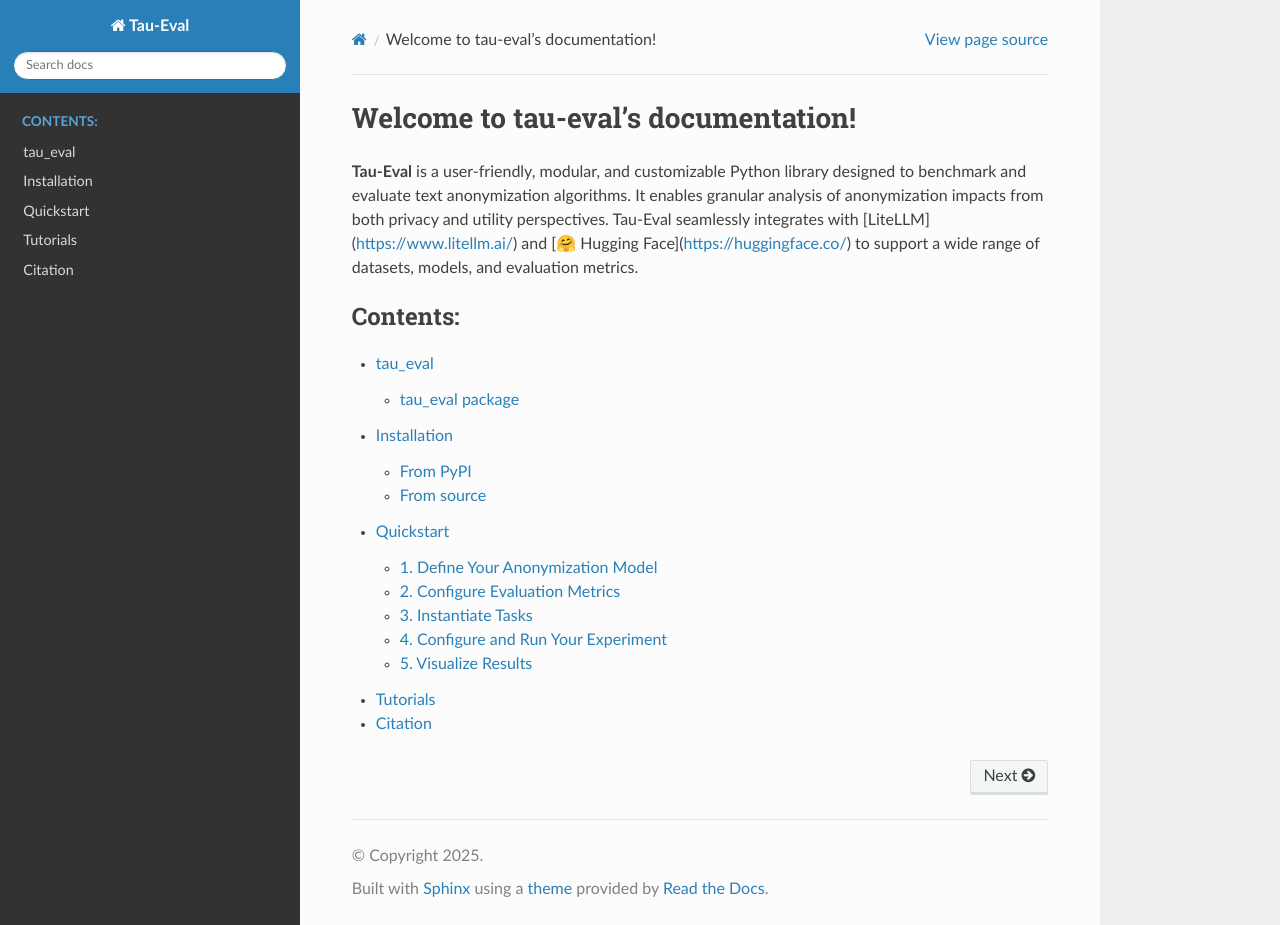
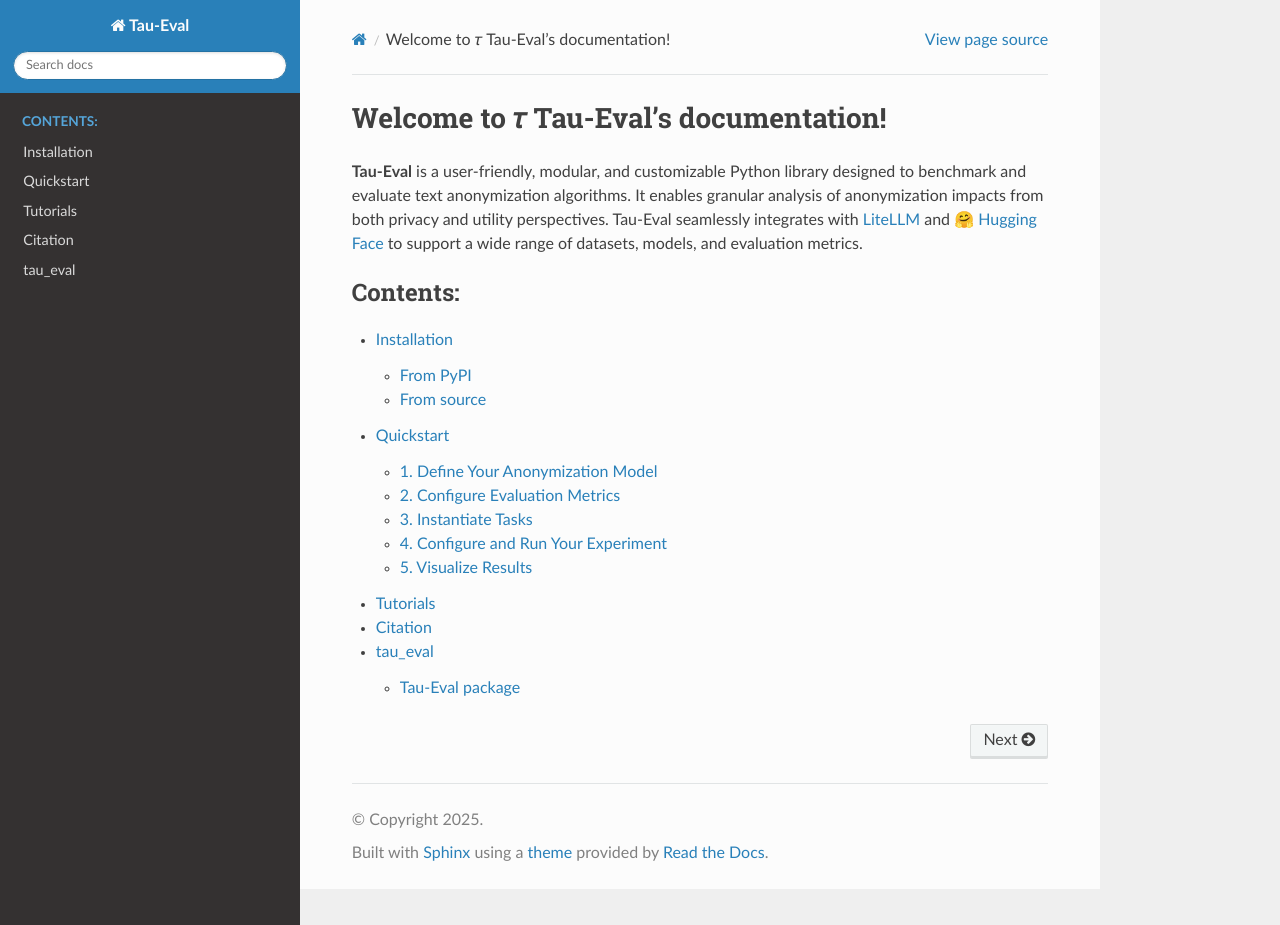
Before and after one commit to GabrielLoiseau/tau-eval, a Sphinx documentation site: the page built from docs/index.rst, in a window 1280 px wide and 925 px high. Built offline with Sphinx 7.4.7 and the Read the Docs theme 3.1.0, drawn with Linux system fonts in a browser that asks for light colours.

```diff
--- a/docs/index.rst
+++ b/docs/index.rst
@@ -3,17 +3,17 @@
    You can adapt this file completely to your liking, but it should at least
    contain the root `toctree` directive.
 
-Welcome to tau-eval's documentation!
+Welcome to 𝜏 Tau-Eval's documentation!
 ====================================
 
-**Tau-Eval** is a user-friendly, modular, and customizable Python library designed to benchmark and evaluate text anonymization algorithms. It enables granular analysis of anonymization impacts from both privacy and utility perspectives. Tau-Eval seamlessly integrates with [LiteLLM](https://www.litellm.ai/) and [🤗 Hugging Face](https://huggingface.co/) to support a wide range of datasets, models, and evaluation metrics.
+**Tau-Eval** is a user-friendly, modular, and customizable Python library designed to benchmark and evaluate text anonymization algorithms. It enables granular analysis of anonymization impacts from both privacy and utility perspectives. Tau-Eval seamlessly integrates with `LiteLLM <https://www.litellm.ai/>`_ and `🤗 Hugging Face <https://huggingface.co/>`_ to support a wide range of datasets, models, and evaluation metrics.
 
 .. toctree::
    :maxdepth: 2
    :caption: Contents:
 
-   modules
    installation
    quickstart
    tutorials
    citation
+   modules
--- a/docs/installation.rst
+++ b/docs/installation.rst
@@ -22,7 +22,7 @@ To install from source:
     git clone https://github.com/gabrielloiseau/tau-eval.git
     cd tau-eval
 
-2) Create an environment with your own preferred package manager. We used [python 3.10](https://www.python.org/downloads/release/python-3100/) and dependencies listed in [`pyproject.toml`](pyproject.toml). If you use [conda](https://docs.conda.io/en/latest/), you can just run the following commands from the root of the project:
+2) Create an environment with your own preferred package manager. We used `Python 3.10 <https://www.python.org/downloads/release/python-3100/>`_ and dependencies listed in `pyproject.toml <pyproject.toml>`_. If you use `conda <https://docs.conda.io/en/latest/>`_, you can just run the following commands from the root of the project:
 
 .. code-block:: bash
 
--- a/docs/quickstart.rst
+++ b/docs/quickstart.rst
@@ -40,7 +40,7 @@ This allows complete control over what and how you evaluate.
 3. Instantiate Tasks
 --------------------
 
-Tasks can be created using prebuilt options in `tau_eval.tasks`, or customized using `CustomTask`. Tau-Eval also supports [tasksource](https://github.com/sileod/tasksource) for dataset integration.
+Tasks can be created using prebuilt options in ``tau_eval.tasks``, or customized using ``CustomTask``. Tau-Eval also supports `tasksource <https://github.com/sileod/tasksource>`_ for dataset integration.
 
 .. code-block:: python
 
--- a/docs/tau_eval.rst
+++ b/docs/tau_eval.rst
@@ -1,4 +1,4 @@
-tau_eval package
+Tau-Eval package
 =================
 
 .. automodule:: tau_eval
--- a/docs/tutorials.rst
+++ b/docs/tutorials.rst
@@ -1,4 +1,4 @@
 Tutorials
 =========
 
-You can explore our tutorials to master **Tau-Eval** more effectively in the [`examples/`](https://github.com/gabrielloiseau/tau-eval/tree/main/examples) folder.
+You can explore our tutorials to master **Tau-Eval** more effectively in the `examples/ <https://github.com/gabrielloiseau/tau-eval/tree/main/examples>`_ folder.
```
Also changed, not shown: README.md (+1 -0 lines).
